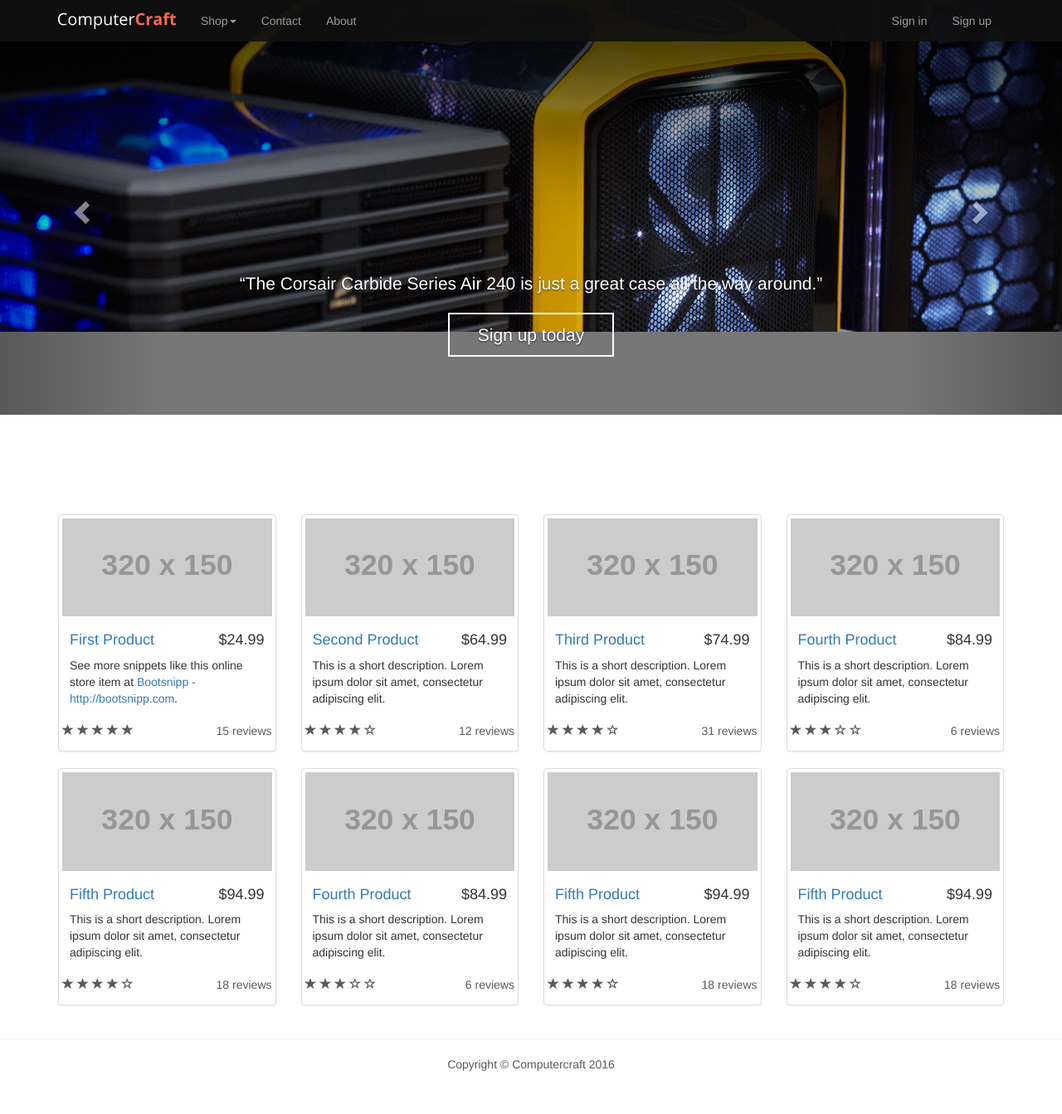
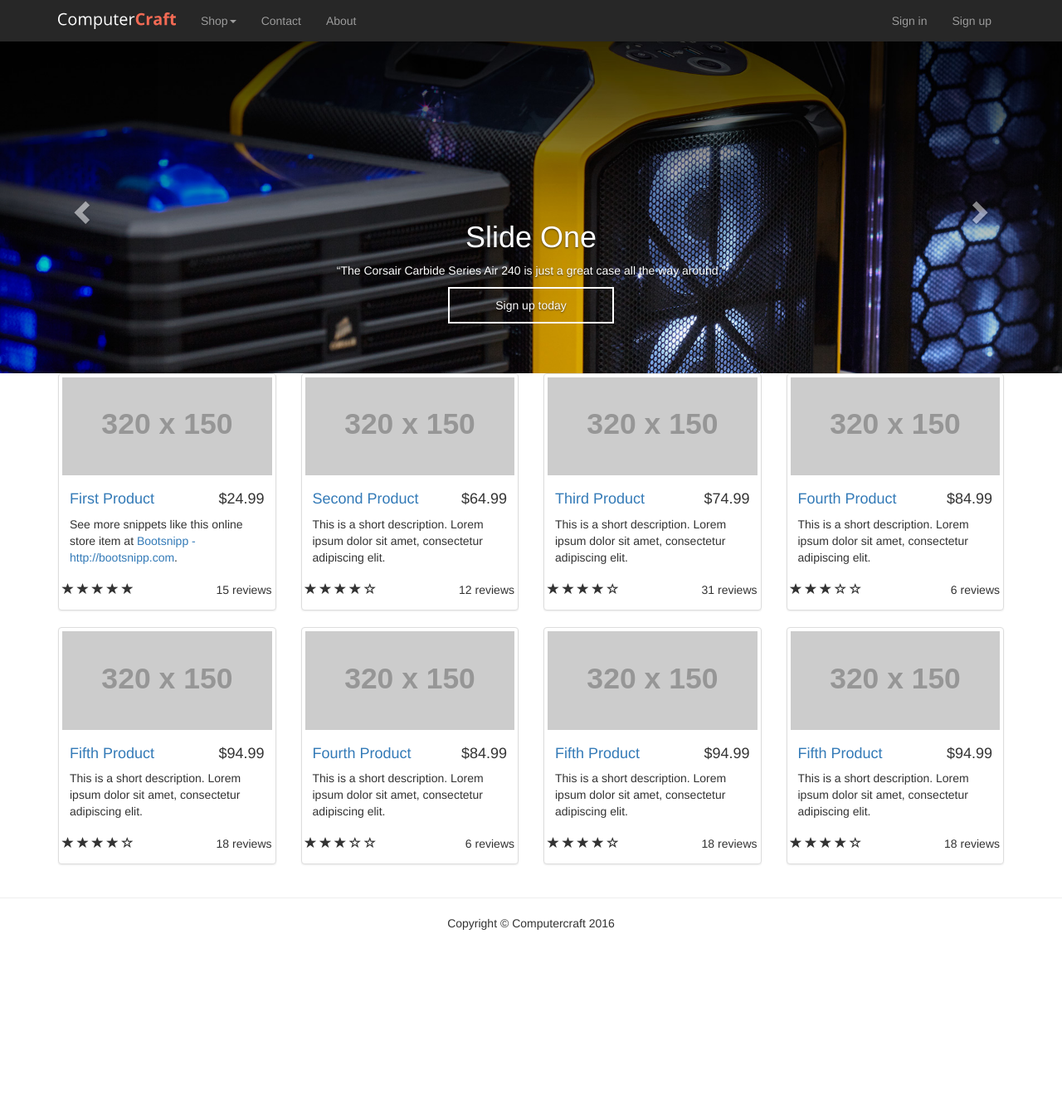
Before and after one commit to eldarmoore/Computercraft, a Laravel app: template resources/views/content/home.blade.php in a window 1280 px wide. Shown: the whole page at 83% size. After the commit the page ends 1121 px from the top, so only its background shows below. Run offline with Laravel 8, Linux system fonts and the light colour scheme; the template is opened without the code that fills it, so the values that code supplies are empty; grey boxes labelled with a size stand in for pictures from a placeholder-image service; settings files or empty folders that the repository lacks are supplied; some libraries are stand-ins or nearby versions.

Commit message:
Carousel updated

```diff
--- a/public/css/carousel.css
+++ /dev/null
@@ -1,155 +0,0 @@
-/* GLOBAL STYLES
--------------------------------------------------- */
-/* Padding below the footer and lighter body text */
-
-body {
-    padding-bottom: 40px;
-    color: #5a5a5a;
-}
-
-/* CUSTOMIZE THE NAVBAR
--------------------------------------------------- */
-
-/* Special class on .container surrounding .navbar, used for positioning it into place. */
-.navbar-wrapper {
-    position: absolute;
-    top: 0;
-    right: 0;
-    left: 0;
-    z-index: 20;
-}
-
-/* Flip around the padding for proper display in narrow viewports */
-.navbar-wrapper > .container {
-    padding-right: 0;
-    padding-left: 0;
-}
-.navbar-wrapper .navbar {
-    padding-right: 15px;
-    padding-left: 15px;
-}
-.navbar-wrapper .navbar .container {
-    width: auto;
-}
-
-
-/* CUSTOMIZE THE CAROUSEL
--------------------------------------------------- */
-
-/* Carousel base class */
-.carousel {
-    height: 100px;
-    margin-bottom: 60px;
-}
-
-.carousel-inner {
-    height: 100px;
-}
-/* Since positioning the image, we need to help out the caption */
-.carousel-caption {
-    z-index: 10;
-}
-
-/* Declare heights because of positioning of img element */
-.carousel .item {
-    height: 500px;
-    background-color: #777;
-}
-
-.carousel-inner > .item > img {
-    position: absolute;
-    top: 0;
-    left: 0;
-    width: 100%;
-    min-width: 100%;
-}
-
-
-/* MARKETING CONTENT
--------------------------------------------------- */
-
-/* Center align the text within the three columns below the carousel */
-.marketing .col-lg-4 {
-    margin-bottom: 20px;
-    text-align: center;
-}
-.marketing h2 {
-    font-weight: normal;
-}
-.marketing .col-lg-4 p {
-    margin-right: 10px;
-    margin-left: 10px;
-}
-
-
-/* Featurettes
-------------------------- */
-
-.featurette-divider {
-    margin: 80px 0; /* Space out the Bootstrap <hr> more */
-}
-
-/* Thin out the marketing headings */
-.featurette-heading {
-    font-weight: 300;
-    line-height: 1;
-    letter-spacing: -1px;
-}
-
-
-/* RESPONSIVE CSS
--------------------------------------------------- */
-
-@media (min-width: 768px) {
-    /* Navbar positioning foo */
-
-    .carousel {
-        height: 300px;
-    }
-
-    .carousel-inner {
-        height: 300px;
-    }
-
-    .navbar-wrapper {
-        margin-top: 20px;
-    }
-    .navbar-wrapper .container {
-        padding-right: 15px;
-        padding-left: 15px;
-    }
-    .navbar-wrapper .navbar {
-        padding-right: 0;
-        padding-left: 0;
-    }
-
-    /* The navbar becomes detached from the top, so we round the corners */
-    .navbar-wrapper .navbar {
-        border-radius: 4px;
-    }
-
-    /* Bump up size of carousel content */
-    .carousel-caption p {
-        margin-bottom: 20px;
-        font-size: 21px;
-        line-height: 1.4;
-    }
-
-    .featurette-heading {
-        font-size: 50px;
-    }
-}
-
-@media (min-width: 992px) {
-    .featurette-heading {
-        margin-top: 120px;
-    }
-
-    .carousel {
-        height: 500px;
-    }
-
-    .carousel-inner {
-        height: 500px;
-    }
-}
--- a/public/css/style.css
+++ b/public/css/style.css
@@ -1,6 +1,11 @@
 /*
     Override Bootstrap Navigation Bar.
 */
+
+body {
+    padding-top: 50px;
+}
+
 .navbar {
     background-color: rgba(16,16,16,0.9);
     background-image: none;
--- a/resources/views/content/home.blade.php
+++ b/resources/views/content/home.blade.php
@@ -9,30 +9,30 @@
 
         <div class="carousel-inner" role="listbox">
             <div class="item active">
-                <img class="first-slide" src="{{ asset('images/Cases-TLC-HeroShot01.jpg') }}" alt="First slide">
+                <img src="{{ asset('images/Cases-TLC-HeroShot01.jpg') }}" alt="First slide">
                 <div class="container">
                     <div class="carousel-caption">
-                        <h1></h1>
+                        <h1>Slide One</h1>
                         <p>“The Corsair Carbide Series Air 240 is just a great case all the way around.”</p>
                         <p><a class="btn-cc" href="#" role="button">Sign up today</a></p>
                     </div>
                 </div>
             </div>
             <div class="item">
-                <img class="second-slide" src="{{ asset('images/Cases-TLC-HeroShot02.jpg') }}" alt="Second slide">
+                <img src="{{ asset('images/Cases-TLC-HeroShot02.jpg') }}" alt="Second slide">
                 <div class="container">
                     <div class="carousel-caption">
-                        <h1></h1>
+                        <h1>Slide Two</h1>
                         <p>“…so get the Corsair Graphite Series 780T full tower case for your desktop and let it amaze your friends.”</p>
                         <p><a class="btn-cc" href="#" role="button">Learn more</a></p>
                     </div>
                 </div>
             </div>
             <div class="item">
-                <img class="third-slide" src="{{ asset('images/Cases-TLC-HeroShot03.jpg') }}" alt="Third slide">
+                <img src="{{ asset('images/Cases-TLC-HeroShot03.jpg') }}" alt="Third slide">
                 <div class="container">
                     <div class="carousel-caption">
-                        <h1>One more for good measure.</h1>
+                        <h1>Slide Three</h1>
                         <p>“[The Carbide Series 330R Titanium Edition] is silent and non-invasive and will fit in any room in the house…”</p>
                         <p><a class="btn-cc" href="#" role="button">Browse gallery</a></p>
                     </div>
@@ -41,11 +41,9 @@
         </div>
         <a class="left carousel-control" href="#myCarousel" role="button" data-slide="prev">
             <span class="glyphicon glyphicon-chevron-left" aria-hidden="true"></span>
-            <span class="sr-only">Previous</span>
         </a>
         <a class="right carousel-control" href="#myCarousel" role="button" data-slide="next">
             <span class="glyphicon glyphicon-chevron-right" aria-hidden="true"></span>
-            <span class="sr-only">Next</span>
         </a>
     </div><!-- /.carousel -->
 
--- a/resources/views/master.blade.php
+++ b/resources/views/master.blade.php
@@ -8,7 +8,6 @@
         <link rel="stylesheet" type="text/css" href="{{ asset('lib/bootstrap-3.3.7-dist/css/bootstrap.min.css') }}">
         <link rel="stylesheet" type="text/css" href="{{ asset('lib/bootstrap-3.3.7-dist/css/bootstrap-theme.min.css') }}">
         <link rel="stylesheet" type="text/css" href="{{ asset('css/style.css') }}">
-        <link rel="stylesheet" type="text/css" href="{{ asset('css/carousel.css') }}">
     </head>
     <body>
 
@@ -60,8 +59,6 @@
         </div>
     </nav>
 
-    <br><br><br>
-
     @yield('slider')
 
     <div class="container">
```
